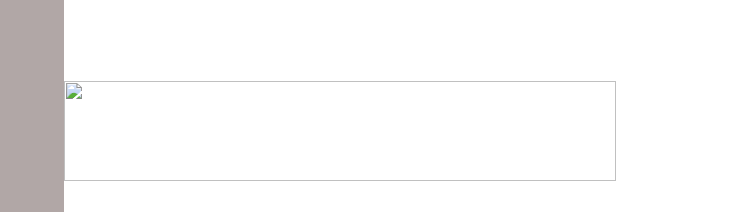
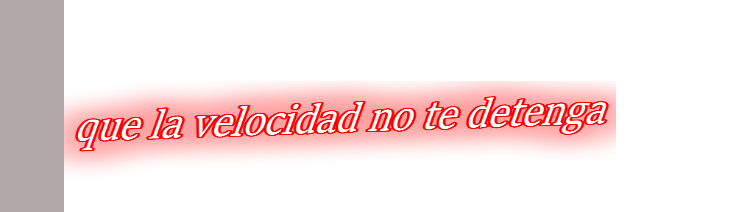
Before and after one commit to lazaromgithub/venta-de-vehiculos, a plain HTML site: page sitio nuevo de lamborghini.html in a window 1280 px wide. Shown: the part 508-720 px from the top of the page, 0-750 px from the left. Drawn offline with Linux system fonts and the light colour scheme; files whose address does not match are found by name.

Commit message:
Update sitio nuevo de lamborghini.html

```diff
--- a/sitio nuevo de lamborghini.html
+++ b/sitio nuevo de lamborghini.html
@@ -54,7 +54,7 @@ body,td,th {
       <h4>La marca Lamborghini se ha asociado con el lujo, la exclusividad y la pasión por los automóviles de alto rendimiento. Sus vehículos son considerados símbolos de estatus y deseo para los entusiastas de los automóviles en todo el mundo.</h4>
       <p>&nbsp;</p>
       </p>
-    <img src="../../Documents/photoshop/que la velocidad no te detenga.png" width="552" height="100"></article>
+    <img src="imagenes/que la velocidad no te detenga.png" width="552" height="100"></article>
     <aside class="right_article"><img src="imagenes/lamborghini-jepg-para-gif.gif" alt="" width="86%" height="76%" class="placeholder"/> </aside>
   </section>
   <div class="row">
```
